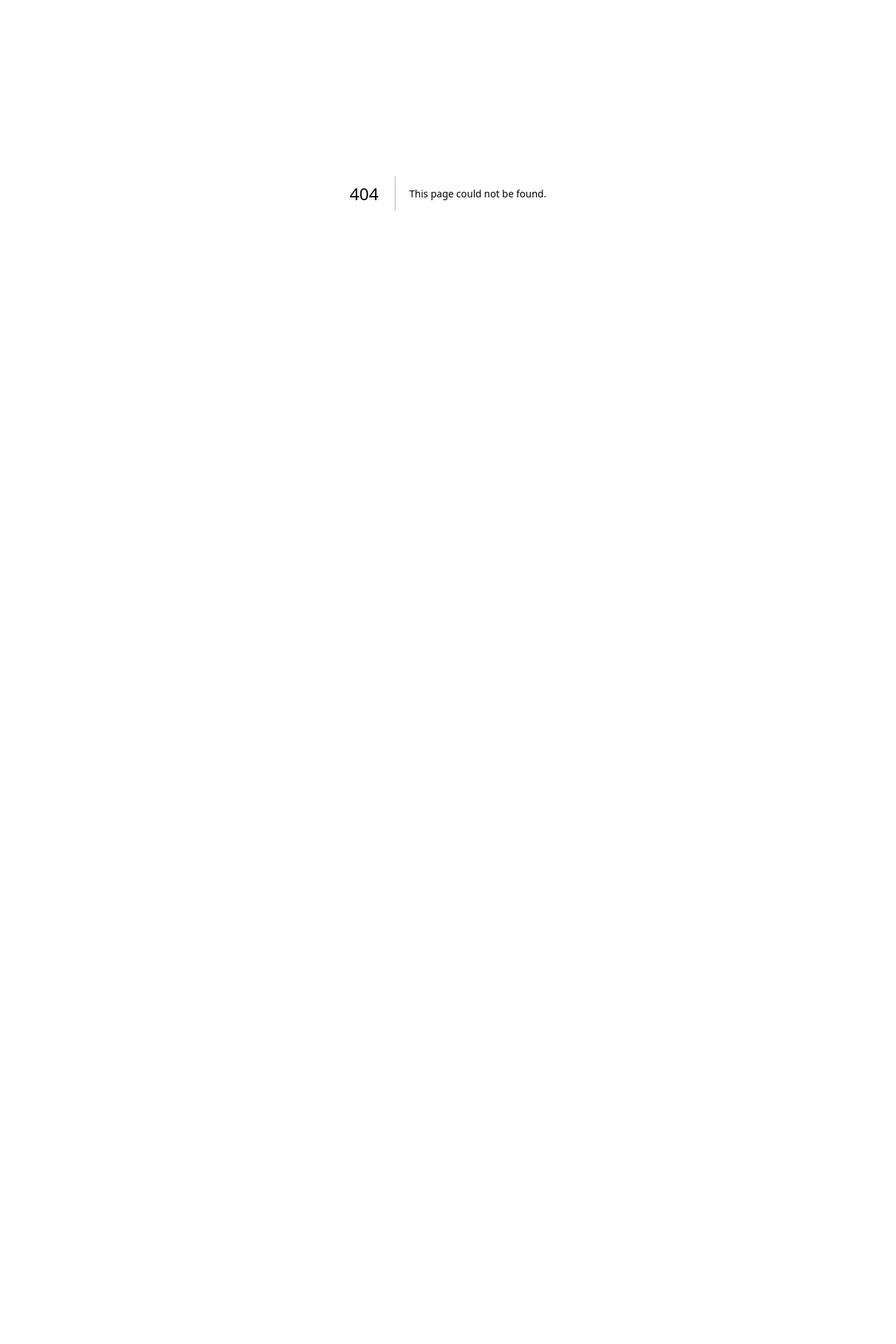
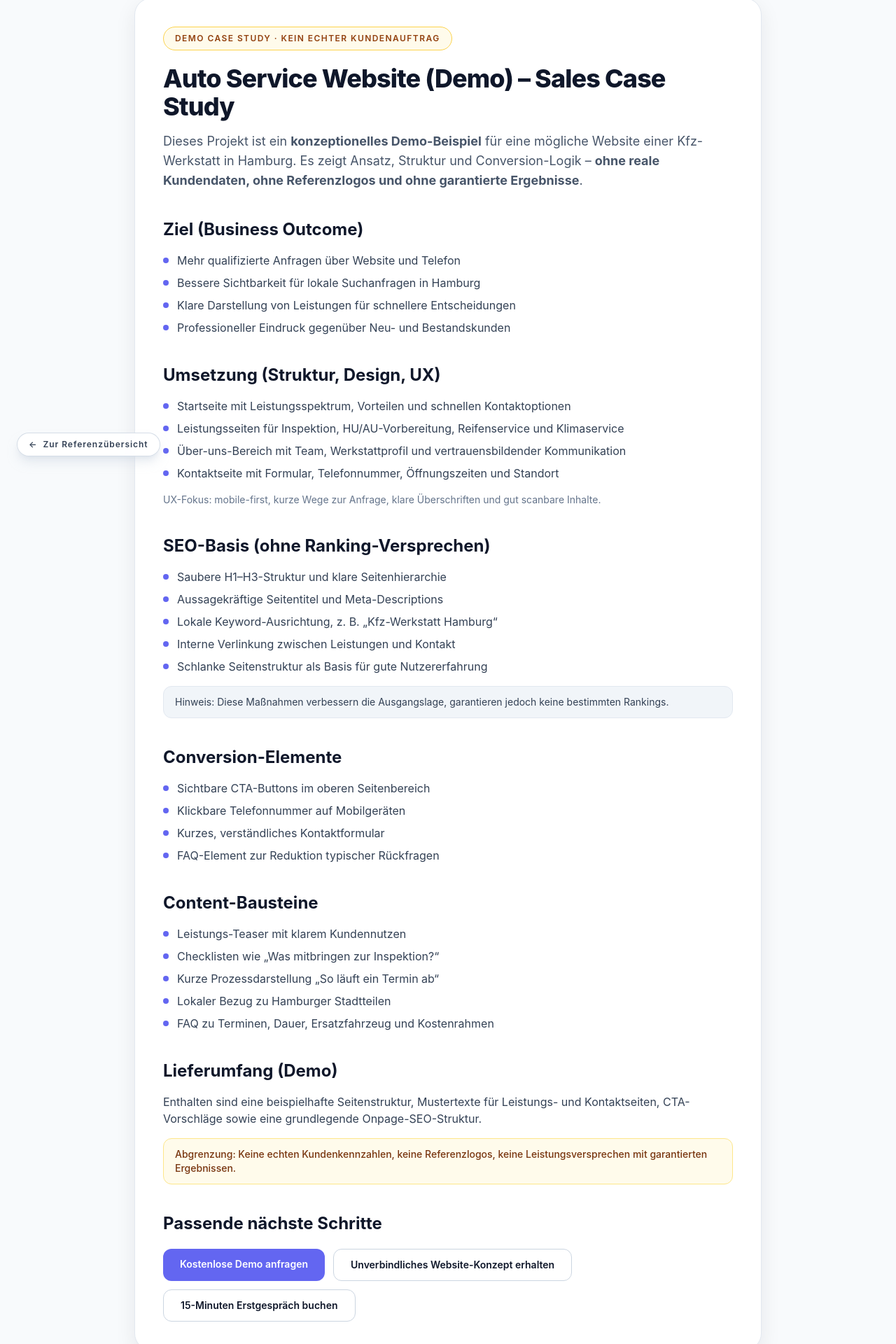
Before and after one commit to VonBismark1871/Hamburg-Website, a Next.js app: page /referenzen/autoservice-sales-case in a window 1280 px wide. Before the commit this address had no page. Shown: the part 124-2044 px from the top of the page at 70% size. Before the commit the page ends 800 px from the top, so only its background shows below. Built offline with nearby package versions, Linux system fonts and the light colour scheme; a web font is replaced by a local one.

Commit message:
Add demo-labelled autoservice sales case page to references

```diff
--- a/pages/referenzen.js
+++ b/pages/referenzen.js
@@ -29,7 +29,7 @@ const portfolioSections = [
     description:
       'Beispiele für umfangreichere Websites mit mehreren Seiten, detaillierten Leistungsbereichen und erweiterten Inhalten.',
     siteType: 'Mehrseitig',
-    projects: ['physio-demo', 'autoservice-demo', 'immobilien-demo']
+    projects: ['physio-demo', 'autoservice-demo', 'autoservice-sales-case', 'immobilien-demo']
   }
 ];
 
@@ -90,6 +90,9 @@ export default function ReferenzenPage() {
           <p className="mt-3 max-w-3xl text-sm text-slate-500">
             Design, Inhalte und Seitenstruktur werden für jedes Projekt individuell angepasst.
           </p>
+          <p className="mt-2 max-w-3xl text-sm text-slate-500">
+            Alle gezeigten Referenzen sind als Demo-Beispiele gekennzeichnet und stellen keine verifizierten Kundenprojekte dar.
+          </p>
         </section>
 
         <div className="section-container pb-16">
--- /dev/null
+++ b/pages/referenzen/autoservice-sales-case.js
@@ -0,0 +1,173 @@
+import Link from 'next/link';
+import Footer from '../../components/Footer';
+import Header from '../../components/Header';
+import SEOHead from '../../components/SEOHead';
+import ReferenceStickyBackButton from '../../components/ReferenceStickyBackButton';
+
+const goals = [
+  'Mehr qualifizierte Anfragen über Website und Telefon',
+  'Bessere Sichtbarkeit für lokale Suchanfragen in Hamburg',
+  'Klare Darstellung von Leistungen für schnellere Entscheidungen',
+  'Professioneller Eindruck gegenüber Neu- und Bestandskunden'
+];
+
+const implementationPoints = [
+  'Startseite mit Leistungsspektrum, Vorteilen und schnellen Kontaktoptionen',
+  'Leistungsseiten für Inspektion, HU/AU-Vorbereitung, Reifenservice und Klimaservice',
+  'Über-uns-Bereich mit Team, Werkstattprofil und vertrauensbildender Kommunikation',
+  'Kontaktseite mit Formular, Telefonnummer, Öffnungszeiten und Standort'
+];
+
+const seoPoints = [
+  'Saubere H1–H3-Struktur und klare Seitenhierarchie',
+  'Aussagekräftige Seitentitel und Meta-Descriptions',
+  'Lokale Keyword-Ausrichtung, z. B. „Kfz-Werkstatt Hamburg“',
+  'Interne Verlinkung zwischen Leistungen und Kontakt',
+  'Schlanke Seitenstruktur als Basis für gute Nutzererfahrung'
+];
+
+const conversionPoints = [
+  'Sichtbare CTA-Buttons im oberen Seitenbereich',
+  'Klickbare Telefonnummer auf Mobilgeräten',
+  'Kurzes, verständliches Kontaktformular',
+  'FAQ-Element zur Reduktion typischer Rückfragen'
+];
+
+const contentModules = [
+  'Leistungs-Teaser mit klarem Kundennutzen',
+  'Checklisten wie „Was mitbringen zur Inspektion?“',
+  'Kurze Prozessdarstellung „So läuft ein Termin ab“',
+  'Lokaler Bezug zu Hamburger Stadtteilen',
+  'FAQ zu Terminen, Dauer, Ersatzfahrzeug und Kostenrahmen'
+];
+
+export default function AutoServiceSalesCasePage() {
+  return (
+    <>
+      <SEOHead
+        title="Auto Service Website (Demo) – Sales Case Study"
+        description="Demo einer Kfz-Werkstatt-Website für Hamburg: klare Struktur, lokale SEO-Basis und starke CTAs – ehrlich ohne Ranking- oder Erfolgsversprechen."
+        path="/referenzen/autoservice-sales-case"
+      />
+      <Header />
+      <div className="min-h-screen bg-slate-50 text-slate-800">
+        <ReferenceStickyBackButton />
+
+        <main className="section-container py-12 sm:py-14">
+          <article className="mx-auto max-w-4xl rounded-3xl border border-slate-200 bg-white p-6 shadow-soft sm:p-10">
+            <p className="inline-flex rounded-full border border-amber-300 bg-amber-50 px-4 py-2 text-xs font-semibold uppercase tracking-[0.12em] text-amber-800">
+              Demo Case Study · Kein echter Kundenauftrag
+            </p>
+
+            <h1 className="mt-5 text-3xl font-extrabold tracking-tight text-slateBlue sm:text-4xl">
+              Auto Service Website (Demo) – Sales Case Study
+            </h1>
+            <p className="mt-4 text-base leading-relaxed text-slate-600 sm:text-lg">
+              Dieses Projekt ist ein <strong>konzeptionelles Demo-Beispiel</strong> für eine mögliche Website einer Kfz-Werkstatt in Hamburg.
+              Es zeigt Ansatz, Struktur und Conversion-Logik – <strong>ohne reale Kundendaten, ohne Referenzlogos und ohne garantierte Ergebnisse</strong>.
+            </p>
+
+            <section className="mt-10" aria-labelledby="ziel-heading">
+              <h2 id="ziel-heading" className="text-2xl font-bold text-slateBlue">Ziel (Business Outcome)</h2>
+              <ul className="mt-4 space-y-2 text-slate-700">
+                {goals.map((item) => (
+                  <li key={item} className="flex gap-3">
+                    <span aria-hidden="true" className="mt-2 h-2 w-2 shrink-0 rounded-full bg-accent" />
+                    <span>{item}</span>
+                  </li>
+                ))}
+              </ul>
+            </section>
+
+            <section className="mt-10" aria-labelledby="umsetzung-heading">
+              <h2 id="umsetzung-heading" className="text-2xl font-bold text-slateBlue">Umsetzung (Struktur, Design, UX)</h2>
+              <ul className="mt-4 space-y-2 text-slate-700">
+                {implementationPoints.map((item) => (
+                  <li key={item} className="flex gap-3">
+                    <span aria-hidden="true" className="mt-2 h-2 w-2 shrink-0 rounded-full bg-accent" />
+                    <span>{item}</span>
+                  </li>
+                ))}
+              </ul>
+              <p className="mt-4 text-sm text-slate-500">
+                UX-Fokus: mobile-first, kurze Wege zur Anfrage, klare Überschriften und gut scanbare Inhalte.
+              </p>
+            </section>
+
+            <section className="mt-10" aria-labelledby="seo-heading">
+              <h2 id="seo-heading" className="text-2xl font-bold text-slateBlue">SEO-Basis (ohne Ranking-Versprechen)</h2>
+              <ul className="mt-4 space-y-2 text-slate-700">
+                {seoPoints.map((item) => (
+                  <li key={item} className="flex gap-3">
+                    <span aria-hidden="true" className="mt-2 h-2 w-2 shrink-0 rounded-full bg-accent" />
+                    <span>{item}</span>
+                  </li>
+                ))}
+              </ul>
+              <p className="mt-4 rounded-xl border border-slate-200 bg-slate-100 px-4 py-3 text-sm text-slate-700">
+                Hinweis: Diese Maßnahmen verbessern die Ausgangslage, garantieren jedoch keine bestimmten Rankings.
+              </p>
+            </section>
+
+            <section className="mt-10" aria-labelledby="conversion-heading">
+              <h2 id="conversion-heading" className="text-2xl font-bold text-slateBlue">Conversion-Elemente</h2>
+              <ul className="mt-4 space-y-2 text-slate-700">
+                {conversionPoints.map((item) => (
+                  <li key={item} className="flex gap-3">
+                    <span aria-hidden="true" className="mt-2 h-2 w-2 shrink-0 rounded-full bg-accent" />
+                    <span>{item}</span>
+                  </li>
+                ))}
+              </ul>
+            </section>
+
+            <section className="mt-10" aria-labelledby="content-heading">
+              <h2 id="content-heading" className="text-2xl font-bold text-slateBlue">Content-Bausteine</h2>
+              <ul className="mt-4 space-y-2 text-slate-700">
+                {contentModules.map((item) => (
+                  <li key={item} className="flex gap-3">
+                    <span aria-hidden="true" className="mt-2 h-2 w-2 shrink-0 rounded-full bg-accent" />
+                    <span>{item}</span>
+                  </li>
+                ))}
+              </ul>
+            </section>
+
+            <section className="mt-10" aria-labelledby="scope-heading">
+              <h2 id="scope-heading" className="text-2xl font-bold text-slateBlue">Lieferumfang (Demo)</h2>
+              <p className="mt-4 text-slate-700">
+                Enthalten sind eine beispielhafte Seitenstruktur, Mustertexte für Leistungs- und Kontaktseiten, CTA-Vorschläge
+                sowie eine grundlegende Onpage-SEO-Struktur.
+              </p>
+              <p className="mt-4 rounded-xl border border-amber-200 bg-amber-50 px-4 py-3 text-sm font-medium text-amber-900">
+                Abgrenzung: Keine echten Kundenkennzahlen, keine Referenzlogos, keine Leistungsversprechen mit garantierten Ergebnissen.
+              </p>
+            </section>
+
+            <section className="mt-10" aria-labelledby="cta-heading">
+              <h2 id="cta-heading" className="text-2xl font-bold text-slateBlue">Passende nächste Schritte</h2>
+              <div className="mt-5 flex flex-wrap gap-3">
+                <Link href="/kontakt" className="rounded-xl bg-accent px-6 py-3 text-sm font-semibold text-white transition hover:bg-indigo-500">
+                  Kostenlose Demo anfragen
+                </Link>
+                <Link
+                  href="/kontakt"
+                  className="rounded-xl border border-slate-300 bg-white px-6 py-3 text-sm font-semibold text-slateBlue transition hover:border-accent hover:text-accent"
+                >
+                  Unverbindliches Website-Konzept erhalten
+                </Link>
+                <Link
+                  href="/kontakt"
+                  className="rounded-xl border border-slate-300 bg-white px-6 py-3 text-sm font-semibold text-slateBlue transition hover:border-accent hover:text-accent"
+                >
+                  15-Minuten Erstgespräch buchen
+                </Link>
+              </div>
+            </section>
+          </article>
+        </main>
+      </div>
+      <Footer />
+    </>
+  );
+}
```
Also changed, not shown: data/references.js (+8 -0 lines).
